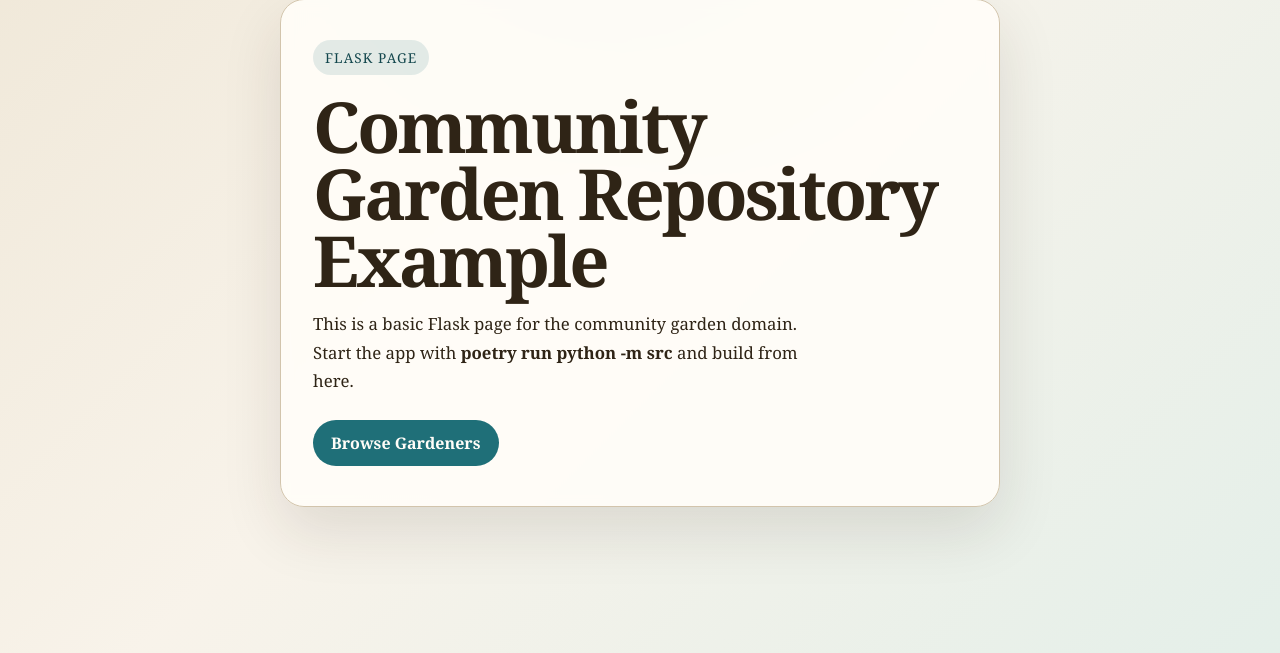
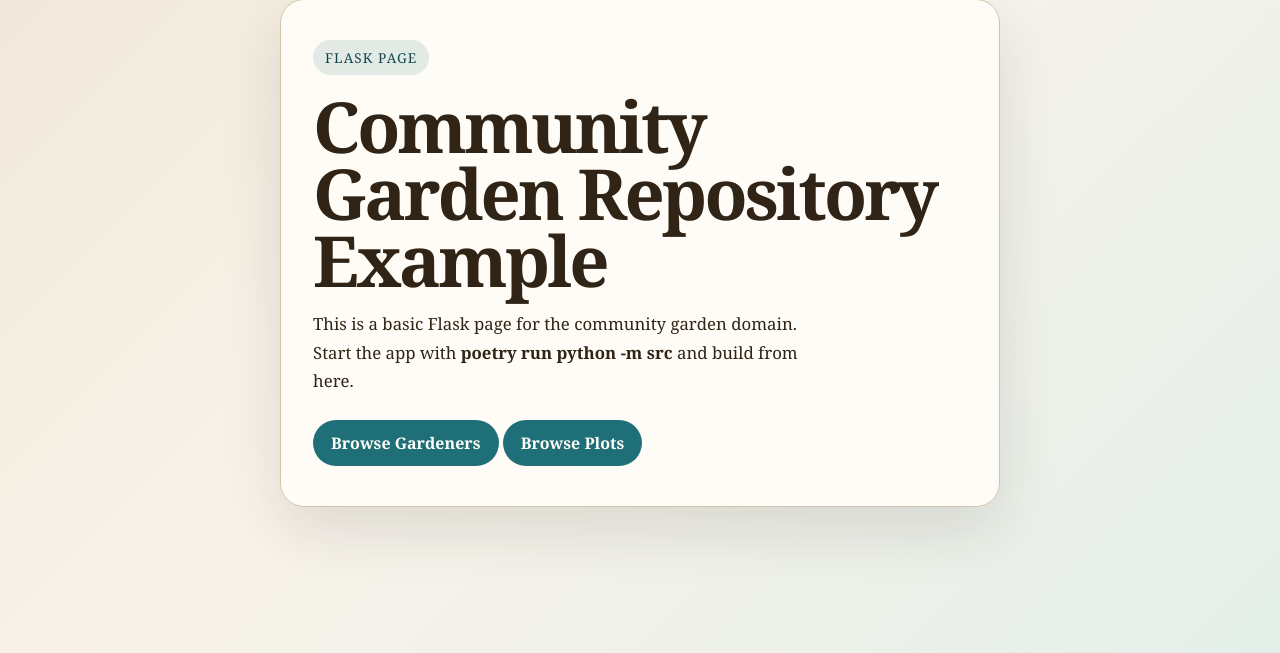
Before and after one commit to Prokope45/cc520-company-dbms-project, a Flask app: page / in a window 1280 px wide. Shown: the part 147-800 px from the top of the page. Run offline with Flask 3, Linux system fonts and the light colour scheme.

Commit message:
Add plots button to home page

```diff
--- a/src/web/templates/index.html
+++ b/src/web/templates/index.html
@@ -15,6 +15,7 @@
             <strong>poetry run python -m src</strong> and build from here.
         </p>
         <a class="cta" href="{{ url_for('gardeners_page') }}">Browse Gardeners</a>
+        <a class="cta" href="{{ url_for('plots_page') }}">Browse Plots</a>
     </main>
 </body>
 </html>
```
